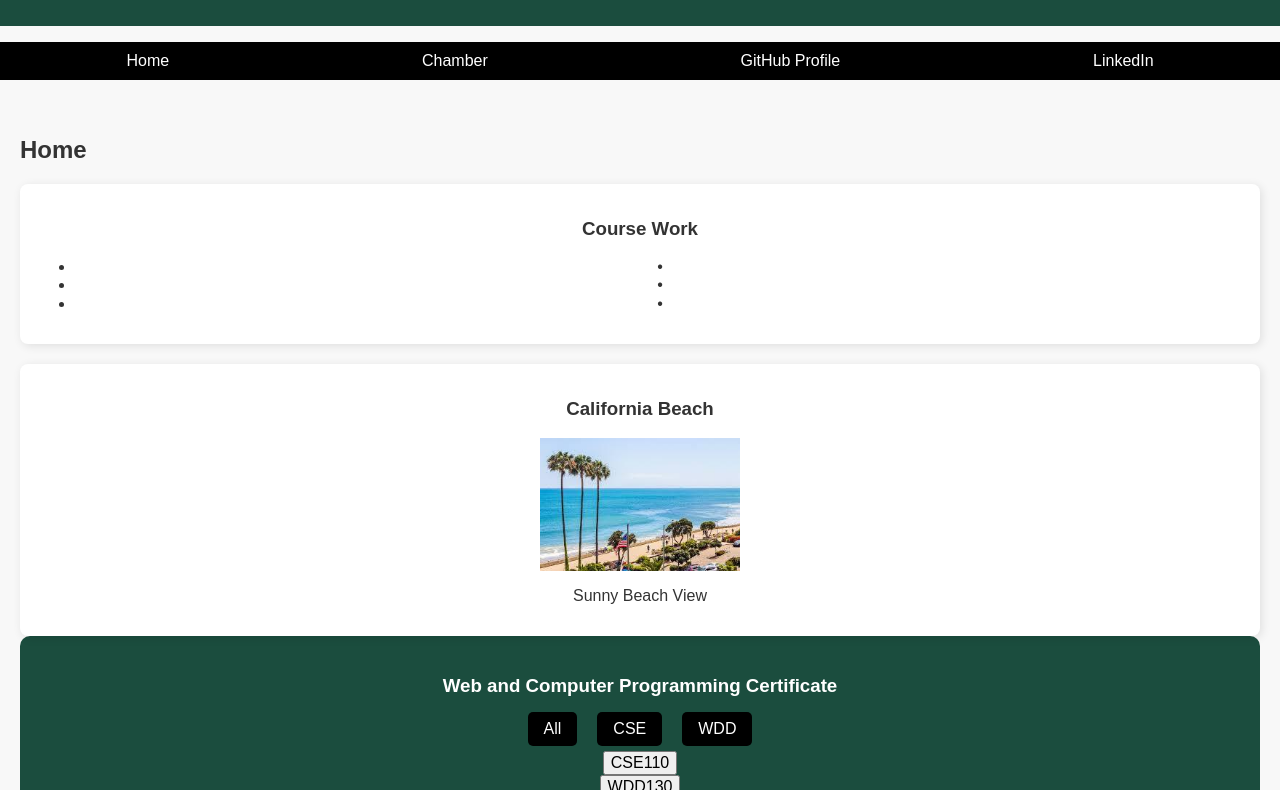
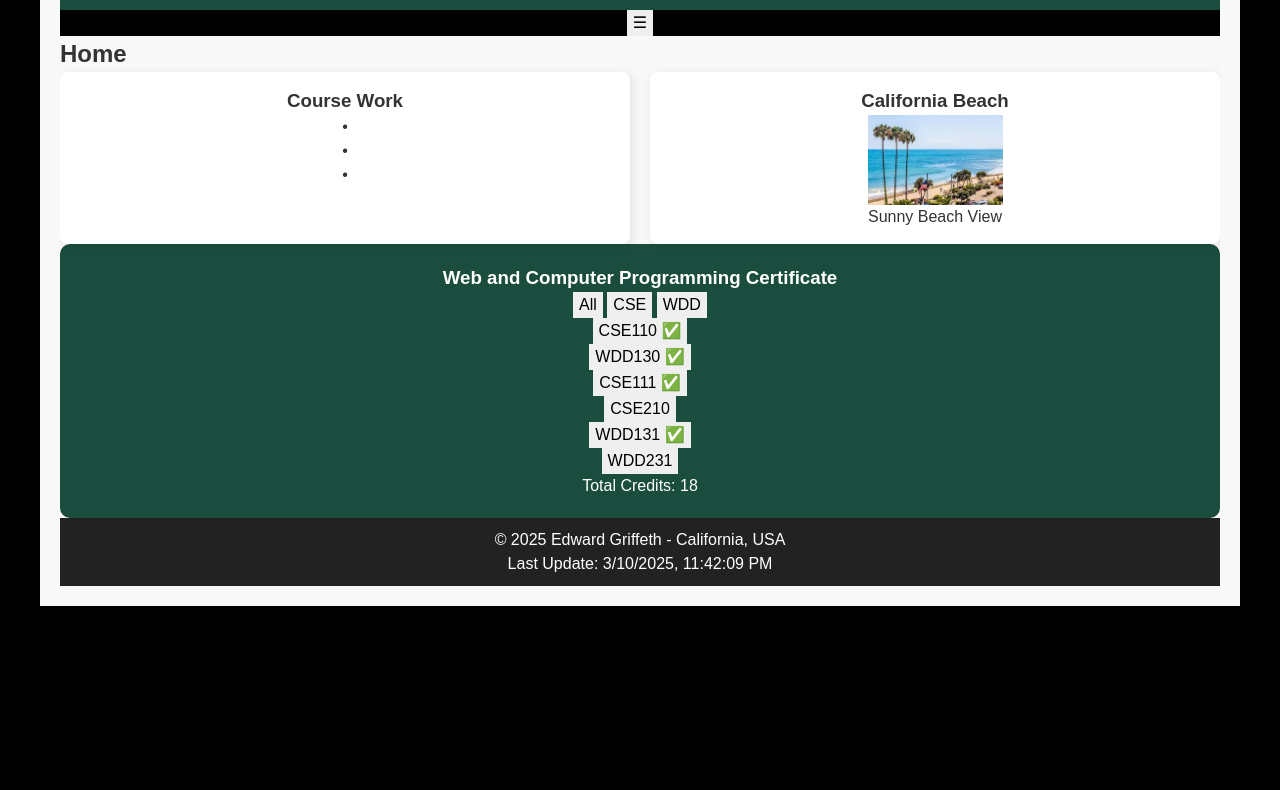
Before and after one commit to Superbia133/wdd231, a plain HTML site: page index.html in a window 1280 px wide. Shown: the part 178-968 px from the top of the page. After the commit the page ends 800 px from the top, so only its background shows below. Drawn offline with nearby package versions, Linux system fonts and the light colour scheme.

Commit message:
wdd231(homepage) corrected errors

```diff
--- a/index.html
+++ b/index.html
@@ -7,7 +7,7 @@
     <meta name="author" content="Edward Griffeth">
     <title>Course Home Page</title>
 
-    <!-- CSS Links -->
+    <!-- CSS Files -->
     <link rel="stylesheet" href="styles/normalize.css">
     <link rel="stylesheet" href="styles/small.css">
     <link rel="stylesheet" href="styles/larger.css">
@@ -19,13 +19,15 @@
 </head>
 <body>
 
+    <div class="container"> <!-- Wrapper to center content -->
         <header>
             <img src="images/profile.jpg" alt="Edward Griffeth">
             <h1>Edward Griffeth</h1>
         </header>
 
         <nav>
-        <ul>
+            <button id="menu-button">☰</button>
+            <ul id="menu">
                 <li><a href="index.html" class="active">Home</a></li>
                 <li><a href="chamber.html">Chamber</a></li>
                 <li><a href="https://github.com/Superbia133" target="_blank">GitHub Profile</a></li>
@@ -56,12 +58,13 @@
             <section class="certificate">
                 <h3>Web and Computer Programming Certificate</h3>
                 <div class="buttons">
-                <button onclick="filterCourses('all')">All</button>
-                <button onclick="filterCourses('CSE')">CSE</button>
-                <button onclick="filterCourses('WDD')">WDD</button>
+                    <button onclick="displayCourses('all')">All</button>
+                    <button onclick="displayCourses('CSE')">CSE</button>
+                    <button onclick="displayCourses('WDD')">WDD</button>
                 </div>
 
                 <div id="courses-container" class="courses-grid"></div>
+                <p id="totalCredits">Total Credits: 0</p>
             </section>
         </main>
 
@@ -69,6 +72,7 @@
             <p>&copy; <span id="currentyear"></span> Edward Griffeth - California, USA</p>
             <p>Last Update: <span id="lastModified"></span></p>
         </footer>
+    </div> <!-- End container -->
 
 </body>
 </html>
--- a/scripts/course.js
+++ b/scripts/course.js
@@ -1,10 +1,10 @@
 const courses = [
-    { code: "CSE110", name: "Intro to Programming", credits: 3, category: "CSE" },
-    { code: "WDD130", name: "Web Fundamentals", credits: 3, category: "WDD" },
-    { code: "CSE111", name: "Data Structures", credits: 3, category: "CSE" },
-    { code: "CSE210", name: "Software Engineering", credits: 3, category: "CSE" },
-    { code: "WDD131", name: "Advanced Web Development", credits: 3, category: "WDD" },
-    { code: "WDD231", name: "Frontend Frameworks", credits: 3, category: "WDD" }
+    { code: "CSE110", name: "Intro to Programming", credits: 3, category: "CSE", completed: true },
+    { code: "WDD130", name: "Web Fundamentals", credits: 3, category: "WDD", completed: true },
+    { code: "CSE111", name: "Data Structures", credits: 3, category: "CSE", completed: true },
+    { code: "CSE210", name: "Software Engineering", credits: 3, category: "CSE", completed: false },
+    { code: "WDD131", name: "Advanced Web Development", credits: 3, category: "WDD", completed: true },
+    { code: "WDD231", name: "Frontend Frameworks", credits: 3, category: "WDD", completed: false }
 ];
 
 function displayCourses(filter) {
@@ -15,12 +15,21 @@ function displayCourses(filter) {
         filter === 'all' ? true : course.category === filter
     );
 
+    let totalCredits = filteredCourses.reduce((sum, course) => sum + course.credits, 0);
+
     filteredCourses.forEach(course => {
         let div = document.createElement('div');
-        div.className = "course-card";
-        div.innerHTML = `<button>${course.code}</button>`;
+        div.className = `course-card ${course.completed ? 'completed' : 'not-completed'}`;
+        div.innerHTML = `
+            <button>
+                ${course.code}
+                ${course.completed ? '✅' : ''}
+            </button>
+        `;
         container.appendChild(div);
     });
+
+    document.getElementById('totalCredits').textContent = `Total Credits: ${totalCredits}`;
 }
 
 window.onload = () => displayCourses('all');
--- a/styles/larger.css
+++ b/styles/larger.css
@@ -1,23 +1,22 @@
-@media screen and (min-width: 768px) {
-    /* Navigation */
-    nav ul {
+@media screen and (min-width: 1024px) {
+    /* Full Page Layout */
+    body {
         display: flex;
-        justify-content: space-around;
+        justify-content: center;
+        background: black; /* Side columns remain black */
     }
 
-    nav ul li {
-        display: inline;
-        padding: 10px;
+    /* Centered Content */
+    .container {
+        max-width: 1200px; /* Increased width to take up more space */
+        width: 100%;
+        background: #F8F8F8;
+        padding: 20px;
     }
 
-    nav ul {
-        display: flex !important;
-    }
-
-    /* Buttons */
-    .buttons {
-        display: flex;
-        justify-content: center;
-        gap: 10px;
+    /* Footer should match the main content width */
+    footer {
+        max-width: 1200px;
+        margin: 0 auto;
     }
 }
--- a/styles/normalize.css
+++ b/styles/normalize.css
@@ -0,0 +1,65 @@
+/* Document Level Fixes */
+html {
+    box-sizing: border-box;
+    -webkit-text-size-adjust: 100%; /* Prevents iOS from resizing text */
+    -webkit-font-smoothing: antialiased;
+}
+
+*, *::before, *::after {
+    box-sizing: inherit;
+}
+
+/* Reset Margin and Padding */
+body, h1, h2, h3, h4, h5, h6, p, ul, ol, li, figure, blockquote, pre {
+    margin: 0;
+    padding: 0;
+}
+
+/* Ensuring Consistent Typography */
+body {
+    line-height: 1.5;
+    font-family: sans-serif;
+    text-rendering: optimizeSpeed;
+}
+
+/* List Style Reset */
+ul, ol {
+    list-style: none;
+}
+
+/* Anchor Tag Reset */
+a {
+    text-decoration: none;
+    color: inherit;
+}
+
+/* Button and Input Reset */
+button, input, textarea, select {
+    font: inherit;
+    border: none;
+    outline: none;
+}
+
+/* Responsive Images */
+img {
+    max-width: 100%;
+    height: auto;
+    display: block;
+}
+
+/* Prevent Overflows */
+main {
+    overflow-x: hidden;
+}
+
+/* Consistent Table Styling */
+table {
+    border-collapse: collapse;
+    border-spacing: 0;
+    width: 100%;
+}
+
+/* Hidden Attribute Support */
+[hidden] {
+    display: none !important;
+}
--- a/styles/small.css
+++ b/styles/small.css
@@ -3,13 +3,24 @@ body {
     font-family: 'Poppins', sans-serif;
     margin: 0;
     padding: 0;
-    background-color: #F8F8F8;
+    background-color: black; /* Side columns remain black */
     color: #333;
+    display: flex;
+    justify-content: center;
+}
+
+/* Centered Container */
+.container {
+    max-width: 1200px; /* Increased width to take up more space */
+    width: 100%;
+    background: #F8F8F8; /* Light background for main content */
+    margin: 0 auto;
+    padding: 20px;
 }
 
 /* Header */
 header {
-    background: #1B4D3E; /* Dark Green */
+    background: #1B4D3E;
     color: white;
     text-align: center;
     padding: 20px;
@@ -30,6 +41,11 @@ nav {
 nav ul {
     list-style: none;
     padding: 0;
+    display: none;
+}
+
+#menu.show {
+    display: block;
 }
 
 nav ul li {
@@ -42,19 +58,26 @@ nav a {
     text-decoration: none;
 }
 
-/* Main Content */
-main {
-    padding: 20px;
+nav a.active {
+    font-weight: bold;
+    border-bottom: 3px solid white;
+    color: #FFD700;
 }
 
-/* Cards Section - Two Columns */
+/* Layout Grid */
 .grid-container {
     display: grid;
     grid-template-columns: 1fr;
     gap: 20px;
 }
 
-/* Card Styling */
+@media screen and (min-width: 768px) {
+    .grid-container {
+        grid-template-columns: 1fr 1fr;
+    }
+}
+
+/* Course Cards */
 .card {
     background: white;
     padding: 15px;
@@ -63,10 +86,9 @@ main {
     text-align: center;
 }
 
-/* Beach Image - Set to 1/4 Size */
 .card img {
-    width: 25%;  /* 1/4 of its original container width */
-    max-width: 200px; /* Ensures a reasonable max width */
+    width: 25%;
+    max-width: 200px;
     height: auto;
     display: block;
     margin: 0 auto;
@@ -74,27 +96,11 @@ main {
 
 /* Certificate Section */
 .certificate {
-    background: #1B4D3E; /* Dark Green */
+    background: #1B4D3E;
     color: white;
     text-align: center;
     padding: 20px;
     border-radius: 10px;
-}
-
-/* Certificate Title */
-.certificate h3 {
-    margin-bottom: 10px;
-}
-
-/* Certificate Filter Buttons */
-.buttons button {
-    background: black;
-    color: white;
-    padding: 8px 16px;
-    margin: 5px;
-    border: none;
-    border-radius: 5px;
-    cursor: pointer;
 }
 
 /* Footer */
@@ -103,4 +109,6 @@ footer {
     padding: 10px;
     background: #222;
     color: white;
+    max-width: 1200px;
+    margin: 0 auto;
 }
```
Lines whose indentation alone changed are shown as unchanged.
